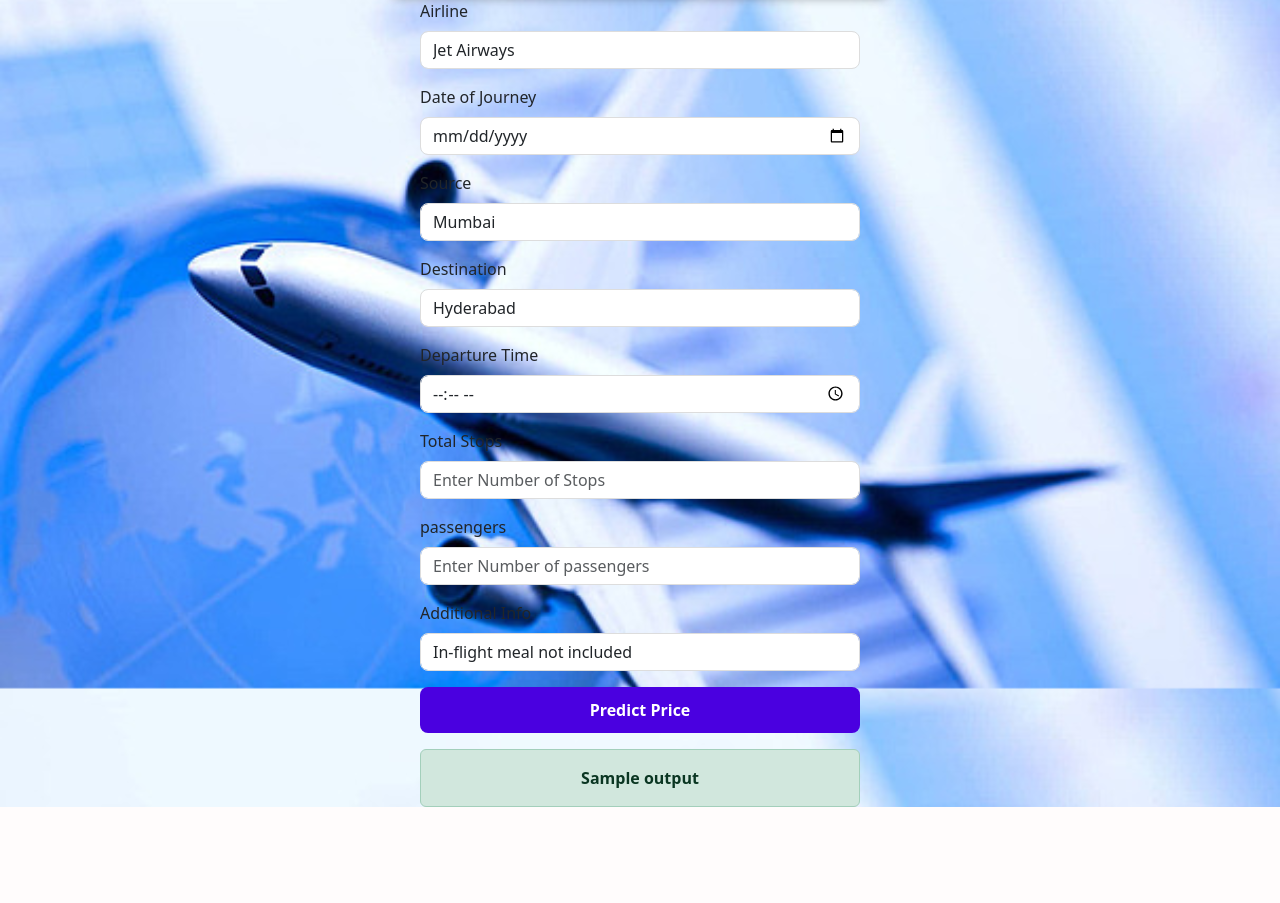
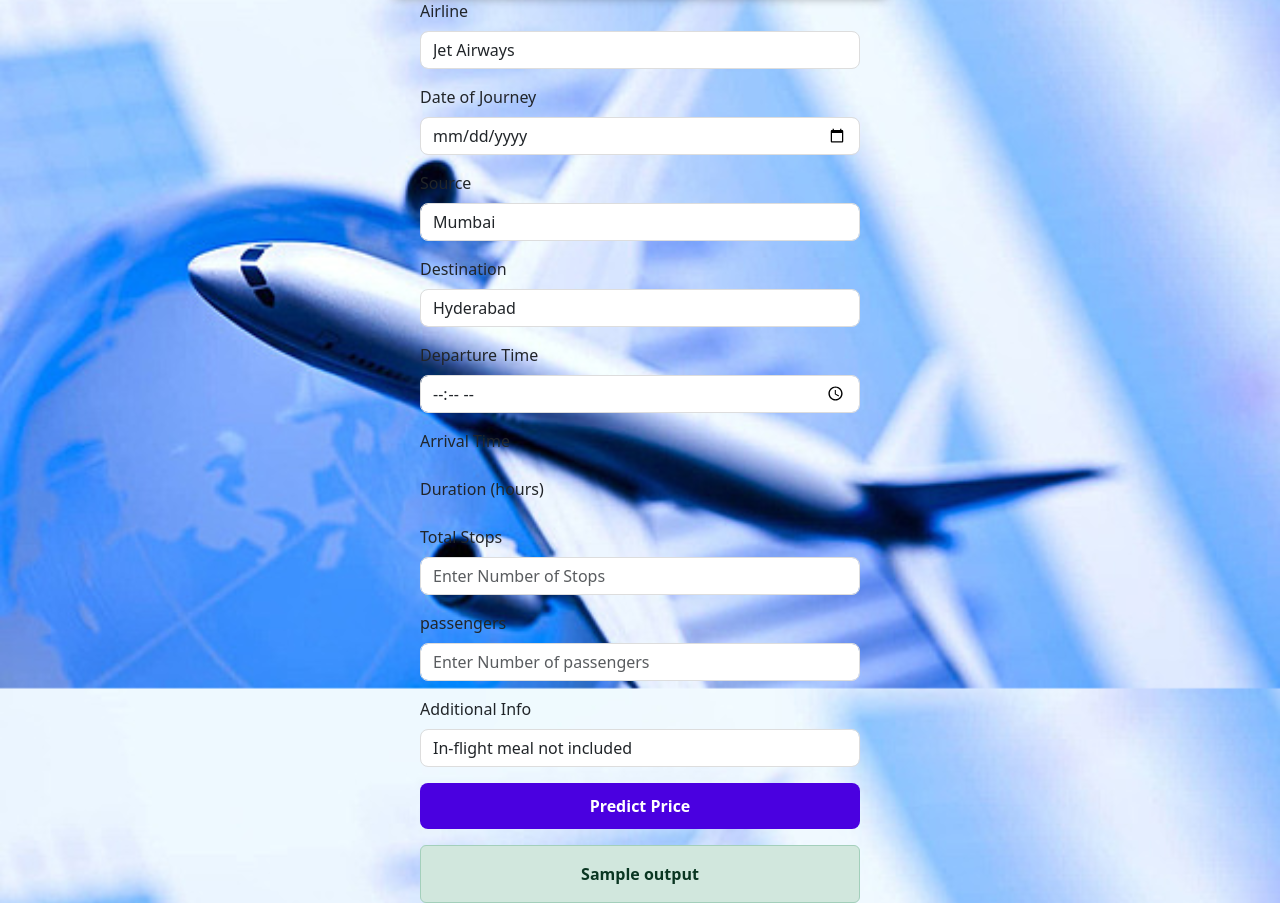
Before and after one commit to AditiM12/flight-prize-prediction, a Flask app: template templates/predict.html in a window 1280 px wide. Shown: the part 165-1068 px from the top of the page. Before the commit the page ends 972 px from the top, so only its background shows below. Run offline with Flask 3, Linux system fonts and the light colour scheme; the template is opened without the code that fills it: values that come from a table or form of the project are taken from there, most other values are stand-ins (such as "Sample title", 1, 10 or a date in 2020).

Commit message:
Update predict.html

```diff
--- a/templates/predict.html
+++ b/templates/predict.html
@@ -108,7 +108,15 @@
                 {{ form.dep_time(class="form-control", type="time") }}
             </div>
 
+            <div class="mb-3">
+                <label class="form-label">Arrival Time</label>
+                {{ form.arrival_time(class="form-control", type="time") }}
+            </div>
 
+            <div class="mb-3">
+                <label class="form-label">Duration (hours)</label>
+                {{ form.duration(class="form-control", placeholder="Enter Duration") }}
+            </div>
 
 
             <div class="mb-3">
```
